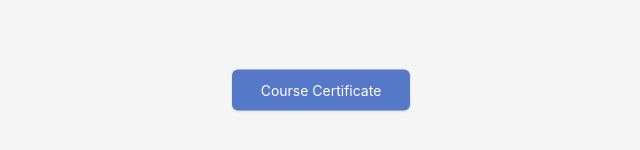
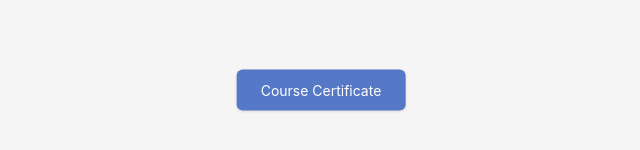
Before and after one commit to aryantiwari08/certificate-portal, a plain HTML site: page noc/Ecertificate/index.html in a window 1280 px wide. Both pictures are taken after a click on the link "Course Certificate". Shown: the part 310-460 px from the top of the page, 319-959 px from the left. Drawn offline with Linux system fonts and the light colour scheme.

Commit message:
Update index.html

```diff
--- a/noc/Ecertificate/index.html
+++ b/noc/Ecertificate/index.html
@@ -1,17 +1,21 @@
 <!DOCTYPE html>
-<html>
+<html lang="en">
 <head>
     <meta charset="UTF-8">
     <meta name="viewport" content="width=device-width, initial-scale=1.0">
     <title>Course Certificate</title>
     <style>
-        body {
+        * {
             margin: 0;
             padding: 0;
+            box-sizing: border-box;
+        }
+
+        body {
             background-color: #f5f5f5;
-            font-family: -apple-system, BlinkMacSystemFont, "Segoe UI", Roboto, sans-serif;
+            font-family: -apple-system, BlinkMacSystemFont, "Segoe UI", Roboto, "Helvetica Neue", Arial, sans-serif;
             height: 100vh;
-            position: relative;
+            overflow: hidden;
         }
 
         .certificate-container {
@@ -36,6 +40,7 @@
             box-shadow: 0 1px 3px rgba(0,0,0,0.12);
             transition: background-color 0.2s ease;
             min-width: 130px;
+            outline: none;
         }
 
         .certificate-btn:hover {
@@ -44,6 +49,10 @@
 
         .certificate-btn:active {
             background-color: #3f5d9f;
+        }
+
+        .certificate-btn:focus {
+            outline: none;
         }
     </style>
 </head>
@@ -63,17 +72,10 @@
         const certificateBtn = document.getElementById('certificateBtn');
 
         if (certificateId) {
-            // You can customize this path based on where you store your PDFs
-            // Option 1: If PDFs are in a 'certificates' folder
-            //certificateBtn.href = `NPTEL24MG102S852805904,pdf`;
-
-            // Option 2: If you want to use the original NPTEL-style path
-            // certificateBtn.href = `/NOC/NOC25/SEM1/Ecertificates/110/noc25-mg08/Course/${certificateId}.pdf`;
-
-            // Option 3: If you have a specific PDF file, replace with your actual PDF URL
-            certificateBtn.href = 'NPTEL24MG102S852805904.pdf';
+            // Set the PDF path - you can customize this
+            certificateBtn.href = `/certificates/${certificateId}.pdf`;
         } else {
-            // If no certificate ID, you can set a default behavior
+            // If no certificate ID, set default behavior
             certificateBtn.href = '#';
             certificateBtn.onclick = function(e) {
                 e.preventDefault();
```
